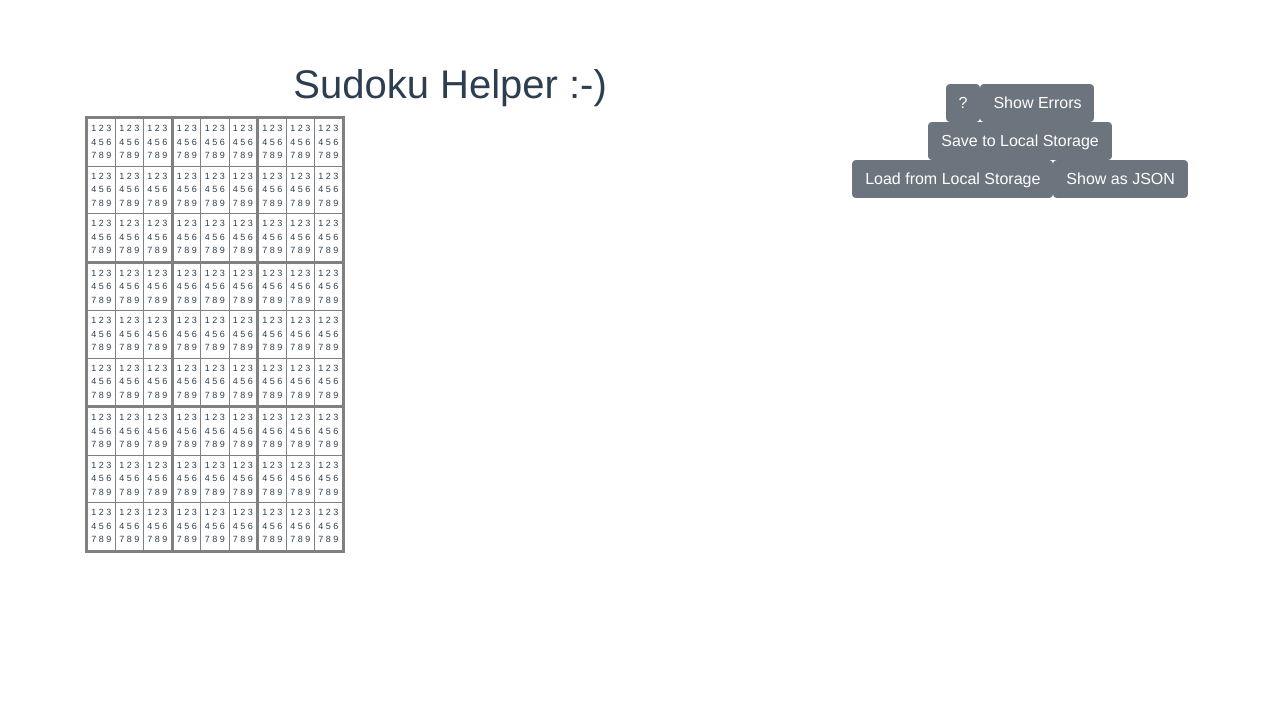
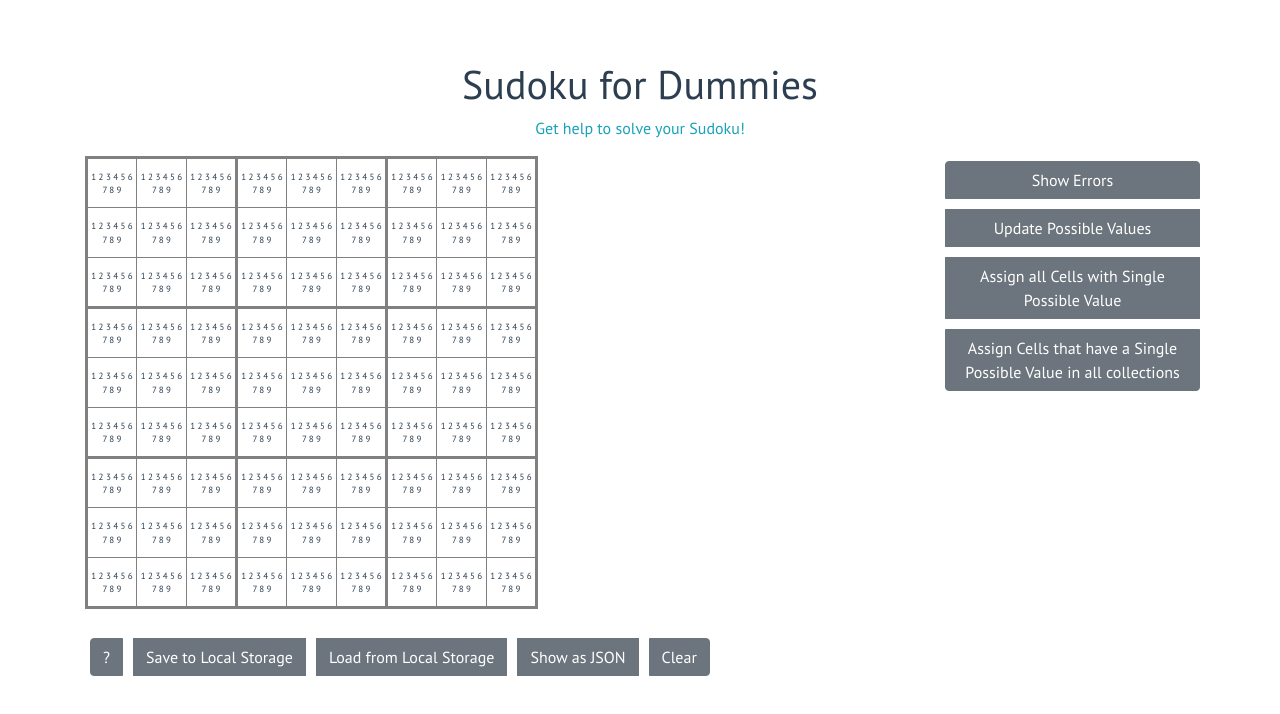
Before and after one commit to ptandler/sudoku-helper, a Vue app: page / in a window 1280 px wide. Shown: the top 714 px of the page. Built offline with nearby package versions, Linux system fonts and the light colour scheme.

Commit message:
Added "reset", small UI improvement, added SudokuHelper with 3 rules

```diff
--- a/package.json
+++ b/package.json
@@ -8,8 +8,10 @@
     "lint": "vue-cli-service lint"
   },
   "dependencies": {
+    "@types/lodash": "^4.14.112",
     "bootstrap": "4",
     "bootstrap-vue": "^2.0.0-rc.11",
+    "lodash": "latest",
     "register-service-worker": "^1.0.0",
     "vue": "^2.5.16",
     "vue-class-component": "^6.0.0",
--- a/src/App.vue
+++ b/src/App.vue
@@ -1,8 +1,13 @@
 <template>
     <div id="app" class="container">
         <div class="row">
-            <div class="col-12 col-lg-8">
-                <h1>Sudoku Helper :-)</h1>
+            <div class="col-12">
+                <h1>Sudoku for Dummies</h1>
+                <p class="text-info">Get help to solve your Sudoku!</p>
+            </div>
+        </div>
+        <div class="row">
+            <div class="col-12 col-md-9">
                 <table class="sudoku"
                        tabindex="1"
                        @keypress="onKeypress">
@@ -14,29 +19,41 @@
                         />
                     </tr>
                 </table>
-            </div>
-            <div class="col-12 col-lg-4">
                 <br/>
-                <b-button @click="toggleHelp">?</b-button>
-                <b-button @click="showErrors">Show Errors</b-button>
+                <b-button-toolbar>
+                    <b-button-group>
+                        <b-button v-b-toggle.help>?</b-button>
                         <br/>
                         <b-button @click="saveGame">Save to Local Storage</b-button>
                         <b-button @click="loadGame">Load from Local Storage</b-button>
-                <b-button @click="showJSON" v-if="!exportedJSON">Show as JSON</b-button><b-button @click="hideJSON" v-if="exportedJSON">Hide JSON</b-button>
+                        <b-button @click="showJSON" v-if="!exportedJSON">Show as JSON</b-button><b-button @click="hideJSON" v-else>Hide JSON</b-button>
+                        <b-button @click="resetGame">Clear</b-button>
+                    </b-button-group>
+                </b-button-toolbar>
+                <b-collapse id="help">
+                    <b-card>
+                        <p class="card-text text-left">
+                            Keyboard:<br/>
+                            1 ... 9: Change value of selected cell<br/>
+                            0: remove entered value of selected cell<br/>
+                            d: Mark cell as "predefined" (defined in the puzzle not by user)
+                        </p>
+                    </b-card>
+                </b-collapse>
+            </div>
+            <div class="col-12 col-md-3">
+                <b-button-toolbar>
+                    <b-button-group vertical >
+                        <b-button @click="showErrors">Show Errors</b-button>
+                        <b-button @click="updatePossibleValues">Update Possible Values</b-button>
+                        <b-button @click="assignAllCellsWithSinglePossibleValue">Assign all Cells with Single Possible Value</b-button>
+                        <b-button @click="assignAllSinglePossibleValueInCollections">Assign Cells that have a Single Possible Value in all collections</b-button>
+                    </b-button-group>
+                </b-button-toolbar>
             </div>
             <!-- export -->
             <div class="col-12" v-if="exportedJSON">
                 {{ exportedJSON }}
-            </div>
-            <!-- help text -->
-            <div class="col-12" v-if="showHelp">
-                <br/>
-                <p class="text-left">
-                    Keys:<br/>
-                    1 ... 9: Change value of selected cell<br/>
-                    0: remove entered value of selected cell<br/>
-                    d: Mark cell as "predefined" (defined in the puzzle not by user)
-                </p>
             </div>
         </div>
     </div>
@@ -46,27 +63,40 @@
     import {Component, Vue} from 'vue-property-decorator';
     import SudokuField from './components/SudokuField';
     import {SudokuValue, sudokuValues, Sudoku} from './components/Sudoku';
+    import SudokuHelper from './components/SudokuHelper';
 
     @Component({
         components: {
             SudokuField,
         },
-        methods: {
+    })
+    export default class App extends Vue {
+        sudoku = new Sudoku();
+        helper = new SudokuHelper(this.sudoku);
+        showHelp = false;
+        exportedJSON = null;
+        values = sudokuValues;
+
+        constructor() {
+            super();
+            console.log(this);
+        }
+
         getModel(x: SudokuValue, y: SudokuValue) {
             return this.sudoku.getModel(x, y);
-            },
+        }
         clearActive() {
             this.sudoku.clearActive();
-            },
+        }
         onKeypress(event) {
             // console.log(event);
             if (event.key >= "1" && event.key <= "9") {
-                    this.hideErrors(); // this is no longer valid
+                this.sudoku.hideErrors(); // this is no longer valid
                 this.sudoku.setValueOfActiveCell(event.key);
                 return;
             }
             if (event.key == "0") {
-                    this.hideErrors(); // this is no longer valid
+                this.sudoku.hideErrors(); // this is no longer valid
                 for (let m of this.sudoku.getActiveCells()) {
                     m.removeDefinedValue();
                 }
@@ -77,58 +107,59 @@
                 }
                 return;
             }
-            },
+        }
+
+        // helper functions
         showErrors() {
             this.sudoku.showErrors();
-            },
+        }
+        updatePossibleValues() {
+            this.helper.updatePossibleValues();
+        }
+        assignAllCellsWithSinglePossibleValue() {
+            this.helper.assignAllCellsWithSinglePossibleValue();
+        }
+        assignAllSinglePossibleValueInCollections() {
+            this.helper.assignAllSinglePossibleValueInCollections();
+        }
 
+        // organization functions
         saveGame() {
             const json = this.sudoku.asJSON();
             localStorage.setItem('currentGame', json);
-            },
-
+        }
         loadGame() {
             try {
                 const json = localStorage.getItem('currentGame');
                 if (json) {
+                    this.sudoku.clearActive();
                     this.sudoku.loadFromJSON(json);
                 }
             } catch (e) {
                 console.error(e);
             }
-            },
+        }
+        resetGame() {
+            this.sudoku.reset();
+        }
 
         showJSON() {
             this.exportedJSON = this.sudoku.asJSON();
-            },
+        }
         hideJSON() {
             this.exportedJSON = null;
-            },
+        }
 
         toggleHelp() {
             this.showHelp = !this.showHelp;
         }
-        },
-        data: () => {
-            const sudoku = new Sudoku();
-
-            const data = {
-                sudoku,
-                showHelp: false,
-                exportedJSON: null,
-                values: sudokuValues
-            };
-            console.log(data);
-            return data;
-        },
-    })
-    export default class App extends Vue {
     }
 </script>
 
 <style lang="scss">
+    @import url('https://fonts.googleapis.com/css?family=PT+Sans');
     #app {
-        font-family: 'Avenir', Helvetica, Arial, sans-serif;
+        font-family: 'PT Sans', 'Droid Sans', Helvetica, sans-serif;
         -webkit-font-smoothing: antialiased;
         -moz-osx-font-smoothing: grayscale;
         text-align: center;
@@ -143,8 +174,8 @@
         td {
             border: 1px solid gray;
             padding: 3px;
-            width: 6ex;
-        }
+            width: 50px;
+            height: 50px;        }
 
         // make the bold lines for squares
         td:first-child {
@@ -160,4 +191,14 @@
             border-bottom-width: 3px;
         }
     }
+
+    button {
+        margin: 5px !important; // todo I thought bootstrap has a default margin for buttons ...?
+    }
+    // format of the vertial toolbar for rules
+    .btn-group-vertical {
+        button {
+            white-space: normal;
+        }
+    }
 </style>
--- a/src/components/Sudoku.ts
+++ b/src/components/Sudoku.ts
@@ -1,3 +1,5 @@
+import * as _ from 'lodash';
+
 export type SudokuValue = 1 | 2 | 3 | 4 | 5 | 6 | 7 | 8 | 9;
 
 export const sudokuValues: SudokuValue[] = [1, 2, 3, 4, 5, 6, 7, 8, 9];
@@ -14,6 +16,14 @@ export class Sudoku {
         const i = (x - 1) % 3 * 3 + (y - 1) % 3 + 1;
         // console.log(`getIndexInSquare(${x},${y}) = ${i}`);
         return i;
+    }
+
+    public static isSudokuValue(v: number | SudokuValue[]): v is SudokuValue {
+        return typeof v === 'number' && v >= 1 && v <= 9;
+    }
+
+    public static isSudokuValueList(v: number | SudokuValue[]): v is SudokuValue[] {
+        return Array.isArray(v) && _.every(v, Sudoku.isSudokuValue);
     }
 
     public rows: SudokuCollection[] = [];
@@ -62,8 +72,8 @@ export class Sudoku {
     }
 
     public clearActive() {
-        for (let row of sudokuValues) {
-            for (let col of sudokuValues) {
+        for (const row of sudokuValues) {
+            for (const col of sudokuValues) {
                 this.getModel(row, col).setInactive();
             }
         }
@@ -76,8 +86,8 @@ export class Sudoku {
 
     public getActiveCells() {
         const result = [];
-        for (let row of sudokuValues) {
-            for (let col of sudokuValues) {
+        for (const row of sudokuValues) {
+            for (const col of sudokuValues) {
                 const m = this.getModel(row, col);
                 if (m.active) {
                     result.push(m);
@@ -88,14 +98,14 @@ export class Sudoku {
     }
 
     public setValueOfActiveCell(v: string) {
-        for (let m of this.getActiveCells()) {
+        for (const m of this.getActiveCells()) {
             m.setValue(parseInt(v, 10));
         }
     }
 
     public hideErrors() {
-        for (let row of sudokuValues) {
-            for (let col of sudokuValues) {
+        for (const row of sudokuValues) {
+            for (const col of sudokuValues) {
                 const m = this.getModel(row, col);
                 m.error = false;
             }
@@ -104,21 +114,30 @@ export class Sudoku {
 
     public showErrors() {
         this.hideErrors();
-        for (let row of this.rows) {
+        for (const row of this.rows) {
             // console.log(`validate row ${row}`);
             row.showErrors();
         }
-        for (let col of this.cols) {
+        for (const col of this.cols) {
             // console.log(`validate col ${col}`);
             col.showErrors();
         }
-        for (let square of this.squares) {
+        for (const square of this.squares) {
             // console.log(`validate square ${square}`);
             square.showErrors();
         }
     }
 
-    // load and save
+    // reset, load and save
+
+    public reset() {
+        for (const row of sudokuValues) {
+            for (const col of sudokuValues) {
+                const m = this.getModel(row, col);
+                m.reset();
+            }
+        }
+    }
 
     public asJSON(): string {
         return JSON.stringify(this.matrix);
@@ -126,8 +145,8 @@ export class Sudoku {
 
     public loadFromJSON(json: string) {
         const input = JSON.parse(json);
-        for (let row of sudokuValues) {
-            for (let col of sudokuValues) {
+        for (const row of sudokuValues) {
+            for (const col of sudokuValues) {
                 const m = this.getModel(row, col);
                 const cell = input[row - 1][col - 1];
                 m.value = cell.value;
@@ -139,9 +158,9 @@ export class Sudoku {
 
 export class SudokuFieldModel {
     public value: SudokuValue | SudokuValue[];
+    public predefined: boolean = false;
     public active: boolean = false;
     public highlighted: boolean = false;
-    public predefined: boolean = false;
     public error: boolean = false;
 
     constructor(
@@ -158,6 +177,13 @@ export class SudokuFieldModel {
         square.set(Sudoku.getIndexInSquare(x, y), this);
     }
 
+    public reset() {
+        this.value = sudokuValues.slice(0);
+        this.predefined = false;
+        this.active = false;
+        this.highlighted = false;
+        this.error = false;
+    }
     public setValue(v: number) {
         if (v >= 1 && v <= 9) {
             this.value = v as SudokuValue;
@@ -171,11 +197,26 @@ export class SudokuFieldModel {
     }
 
     public hasDefinedValue(): SudokuValue | null {
-        if (this.value instanceof Array) {
+        if (Sudoku.isSudokuValue(this.value)) {
+            return this.value;
+        } else {
             return null;
-        } else {
-            return this.value;
         }
+    }
+
+    /**
+     * returns true, if this cell is either `val` or it containts `val` as possible value
+     * @param {SudokuValue} val
+     * @return {boolean}
+     */
+    public containsValue(val: SudokuValue): boolean {
+        if (Sudoku.isSudokuValue(this.value)) {
+            return this.value === val;
+        }
+        if (Sudoku.isSudokuValueList(this.value)) {
+            return _.includes(this.value, val);
+        }
+        return false;
     }
 
     /**
@@ -183,7 +224,7 @@ export class SudokuFieldModel {
      */
     public setActive() {
         this.active = true;
-        for (let i of sudokuValues) {
+        for (const i of sudokuValues) {
             this.row.get(i).setHighlighted();
             this.col.get(i).setHighlighted();
             this.square.get(i).setHighlighted();
@@ -200,11 +241,11 @@ export class SudokuFieldModel {
     }
 
     public toString(): string {
-        if (this.hasDefinedValue()) {
-            return this.value.toString();
-        } else {
-            return this.value.join(" ");
+        const v = this.value;
+        if (Sudoku.isSudokuValueList(v)) {
+            return v.join(' ');
         }
+        return v.toString();
     }
 
     /**
@@ -234,12 +275,16 @@ export class SudokuCollection {
         return this.list[i];
     }
 
-    public showErrors() {
+    /**
+     * return an array that lists for each value the models with this value
+     * @return {SudokuFieldModel[][]}
+     */
+    public getModelsByValue() {
         const counter: SudokuFieldModel[][] = [];
-        for (let i of sudokuValues) {
+        for (const i of sudokuValues) {
             counter[i] = [];
         }
-        for (let i of sudokuValues) {
+        for (const i of sudokuValues) {
             if (this.list[i]) {
                 const v = this.list[i].hasDefinedValue();
                 if (v) {
@@ -247,9 +292,25 @@ export class SudokuCollection {
                 }
             }
         }
-        for (let i of sudokuValues) {
+        return counter;
+    }
+
+    public countValues(counter: number[]) {
+        for (const i of sudokuValues) {
+            if (this.list[i]) {
+                const v = this.list[i].hasDefinedValue();
+                if (v) {
+                    counter[v]++;
+                }
+            }
+        }
+    }
+
+    public showErrors() {
+        const counter = this.getModelsByValue();
+        for (const i of sudokuValues) {
             if (counter[i].length > 1) {
-                for (let m of counter[i]) {
+                for (const m of counter[i]) {
                     m.error = true;
                 }
             }
--- a/src/components/SudokuField.vue
+++ b/src/components/SudokuField.vue
@@ -4,6 +4,7 @@
         highlighted: model.highlighted,
         error: model.error,
         predefined: model.predefined,
+        defined: model.hasDefinedValue(),
         notDefined: ! model.hasDefinedValue()
         }"
         v-on:click="activate"
@@ -31,7 +32,6 @@
 <style scoped lang="scss">
     .active {
         background: yellow !important;
-        font-weight: bold;
     }
     .highlighted {
         background: lightyellow;
@@ -42,8 +42,12 @@
         border: 3px solid red;
     }
     .predefined {
+        font-size: large;
+        // font-weight: bold;
+        background: lighten(lightgray, 12%);
+    }
+    .defined {
         font-weight: bold;
-        background: lavenderblush;
     }
     .notDefined {
         font-size: xx-small;
--- /dev/null
+++ b/src/components/SudokuHelper.ts
@@ -0,0 +1,91 @@
+import {Sudoku, SudokuCollection, SudokuFieldModel, SudokuValue, sudokuValues} from '@/components/Sudoku';
+import * as _ from 'lodash';
+
+export default class SudokuHelper {
+    constructor(public sudoku: Sudoku) {
+    }
+
+    /**
+     * update the list of possible valid values
+     * for all cells that do not have a defined value
+     */
+    public updatePossibleValues() {
+        this.sudoku.clearActive();
+        for (const row of sudokuValues) {
+            for (const col of sudokuValues) {
+                const m = this.sudoku.getModel(row, col);
+                if (!m.hasDefinedValue()) {
+                    const counter = this.getValueCountsFor(m);
+                    const values = [];
+                    for (const i of sudokuValues) {
+                        if (counter[i] === 0) {
+                            values.push(i);
+                        }
+                    }
+                    if (!_.isEqual(m.value, values) ) {
+                        m.value = values as SudokuValue[];
+                        m.setHighlighted();
+                    }
+                }
+            }
+        }
+    }
+
+    // noinspection JSMethodCanBeStatic
+    public getValueCountsFor(m: SudokuFieldModel) {
+        const counter = [];
+        for (const i of sudokuValues) {
+            counter[i] = 0;
+        }
+        m.row.countValues(counter);
+        m.col.countValues(counter);
+        m.square.countValues(counter);
+        return counter;
+    }
+
+    public assignAllCellsWithSinglePossibleValue() {
+        this.sudoku.clearActive(); // changed cell will be highlighted
+        for (const row of sudokuValues) {
+            for (const col of sudokuValues) {
+                const m = this.sudoku.getModel(row, col);
+                const val = m.value;
+                if (Sudoku.isSudokuValueList(val) && val.length === 1) {
+                    // there's only one possible vales detected here, use this
+                    m.setValue(val[0]);
+                    m.setHighlighted();
+                }
+            }
+        }
+    }
+
+    public assignAllSinglePossibleValueInCollections() {
+        this.sudoku.clearActive(); // changed cell will be highlighted
+        this.assignAllSinglePossibleValueInCollection(this.sudoku.rows);
+        this.assignAllSinglePossibleValueInCollection(this.sudoku.cols);
+        this.assignAllSinglePossibleValueInCollection(this.sudoku.squares);
+    }
+
+    // noinspection JSMethodCanBeStatic
+    public assignAllSinglePossibleValueInCollection(collections: SudokuCollection[]) {
+        for (const c of collections) {
+            // check this collection if the position of each value can be uniquely identified
+            for (const value of sudokuValues) {
+                const positionsOfValue = [];
+                for (const i of sudokuValues) {
+                    const m = c.get(i);
+                    if (m.containsValue(value)) {
+                        positionsOfValue.push(m);
+                    }
+                }
+                // check if there is only one possible position of this value
+                if (positionsOfValue.length === 1) {
+                    const m = positionsOfValue[0];
+                    if (!m.hasDefinedValue()) {
+                        m.setValue(value);
+                        m.setHighlighted();
+                    }
+                }
+            }
+        }
+    }
+}
--- a/tslint.json
+++ b/tslint.json
@@ -10,12 +10,11 @@
   },
   "rules": {
     "quotemark": [true, "single"],
-    "indent": [true, "spaces", 2],
+    "indent": [true, "spaces", 4],
     "interface-name": false,
     "ordered-imports": false,
     "object-literal-sort-keys": false,
     "no-consecutive-blank-lines": false,
-
     "max-classes-per-file": false
   }
 }
```
Also changed, not shown: 2 other files (tests, documents, lock files or other folders). Lines whose indentation alone changed are shown as unchanged.
